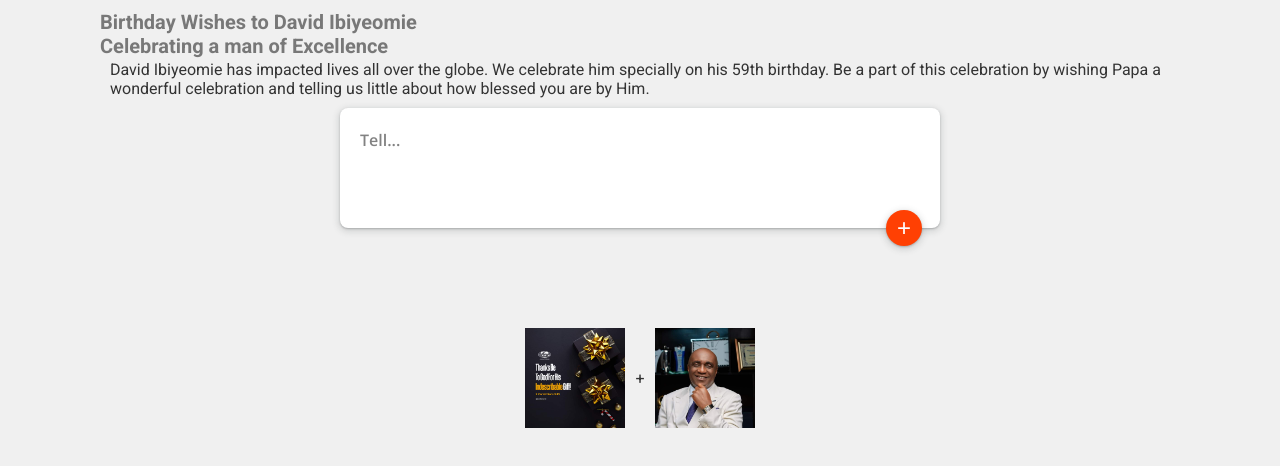
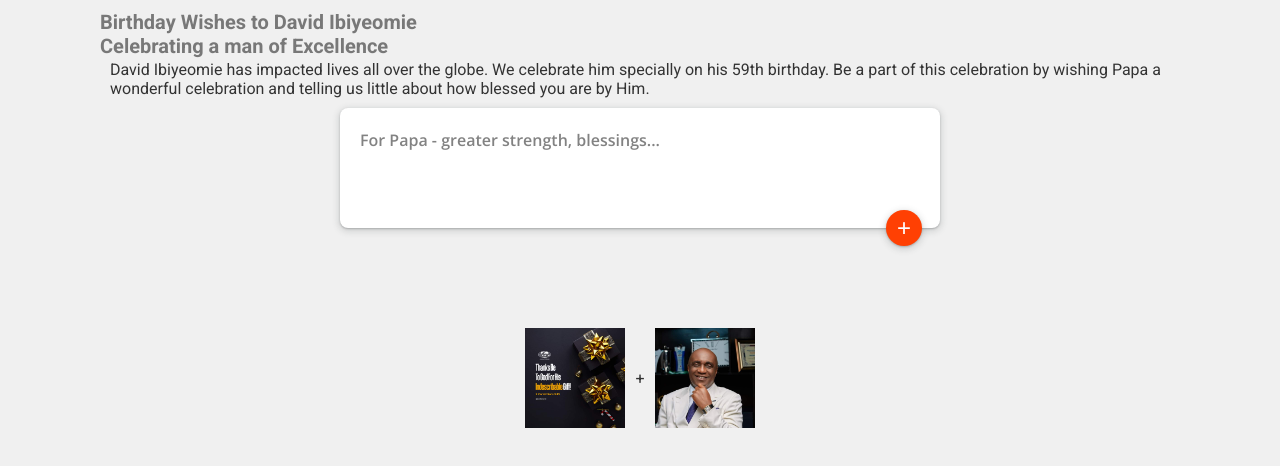
Before and after one commit to Samuel5555/Samuel5555, a Svelte app: page / in a window 1280 px wide. Shown: the top 466 px of the page. Built offline with nearby package versions, Linux system fonts and the light colour scheme; no server answers; the database is empty.

Commit message:
Update CreateNote.svelte

```diff
--- a/src/components/CreateNote.svelte
+++ b/src/components/CreateNote.svelte
@@ -156,7 +156,7 @@
 			class:not-visible={!inputVisible} />
 
 		<textarea
-			placeholder="Tell..."
+			placeholder="For Papa - greater strength, blessings..."
 			bind:value={content}
 			name="content"
 			on:input={resizeTextArea}
```
